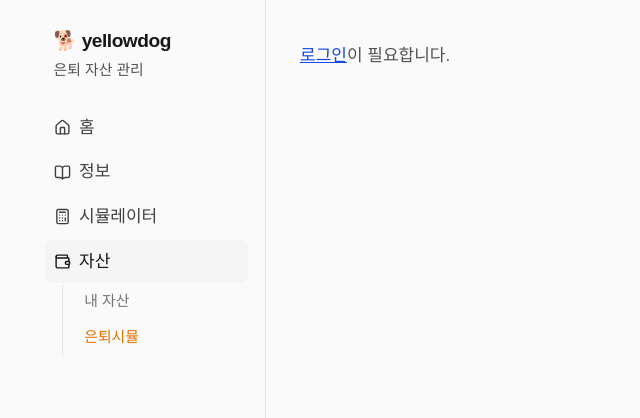
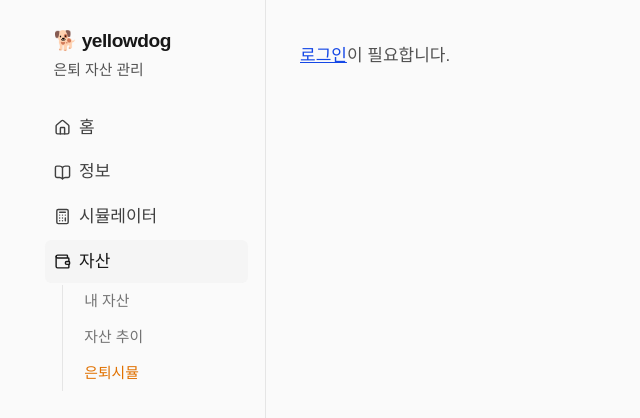
Before and after one commit to yellowdog-world/NestEgg, a Next.js app: page /assets/retirement in a window 1280 px wide. Shown: the top 418 px of the page, without its empty margins (0-640 px from the left). Built offline with nearby package versions, Linux system fonts and the light colour scheme; no server answers.

Commit message:
feat: 자산 추이 네비 추가 + cron middleware 예외 처리

```diff
--- a/components/MobileNav.tsx
+++ b/components/MobileNav.tsx
@@ -2,13 +2,14 @@
 
 import Link from "next/link";
 import { usePathname } from "next/navigation";
-import { Home, BookOpen, Calculator, Wallet, PiggyBank } from "lucide-react";
+import { Home, BookOpen, Calculator, Wallet, PiggyBank, TrendingUp } from "lucide-react";
 
 const sections = [
   { href: "/", label: "홈", icon: Home, exact: true },
   { href: "/wiki", label: "정보", icon: BookOpen },
   { href: "/sim", label: "시뮬", icon: Calculator },
   { href: "/assets", label: "자산", icon: Wallet, exact: true },
+  { href: "/assets/history", label: "추이", icon: TrendingUp },
   { href: "/assets/retirement", label: "은퇴시뮬", icon: PiggyBank },
 ];
 
--- a/components/SideNav.tsx
+++ b/components/SideNav.tsx
@@ -2,7 +2,7 @@
 
 import Link from "next/link";
 import { usePathname } from "next/navigation";
-import { BookOpen, Calculator, Wallet, Home, PiggyBank } from "lucide-react";
+import { BookOpen, Calculator, Wallet, Home, PiggyBank, TrendingUp } from "lucide-react";
 
 const sections = [
   { href: "/", label: "홈", icon: Home, exact: true },
@@ -15,6 +15,7 @@ const sections = [
     exact: true,
     children: [
       { href: "/assets", label: "내 자산", exact: true },
+      { href: "/assets/history", label: "자산 추이", icon: TrendingUp },
       { href: "/assets/retirement", label: "은퇴시뮬", icon: PiggyBank },
     ],
   },
--- a/middleware.ts
+++ b/middleware.ts
@@ -12,6 +12,6 @@ export const config = {
      * - _next/static, _next/image (asset files)
      * - favicon.ico, icons/* (PWA assets)
      */
-    "/((?!_next/static|_next/image|favicon.ico|icons).*)",
+    "/((?!_next/static|_next/image|favicon.ico|icons|api/cron).*)",
   ],
 };
```
